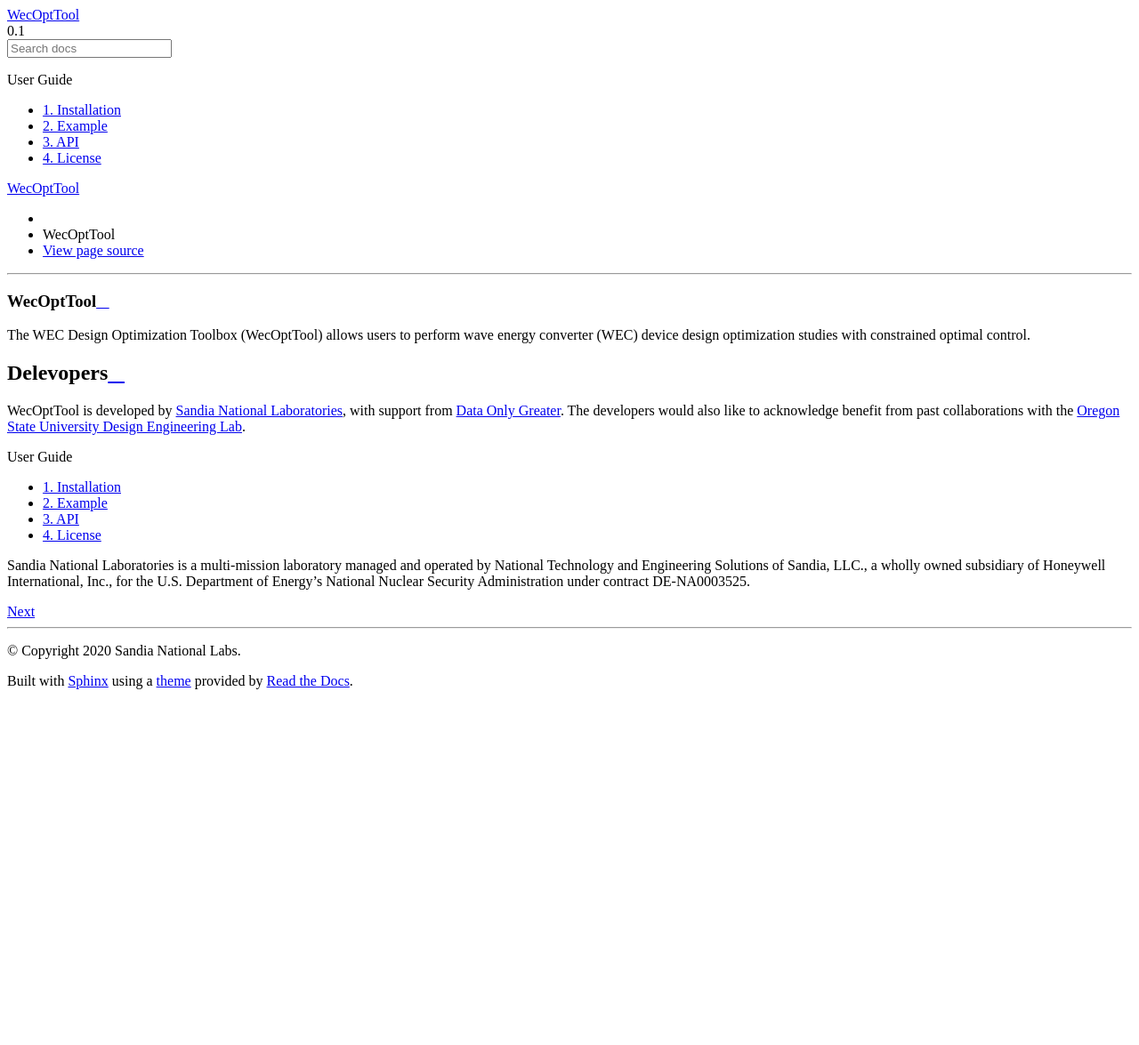
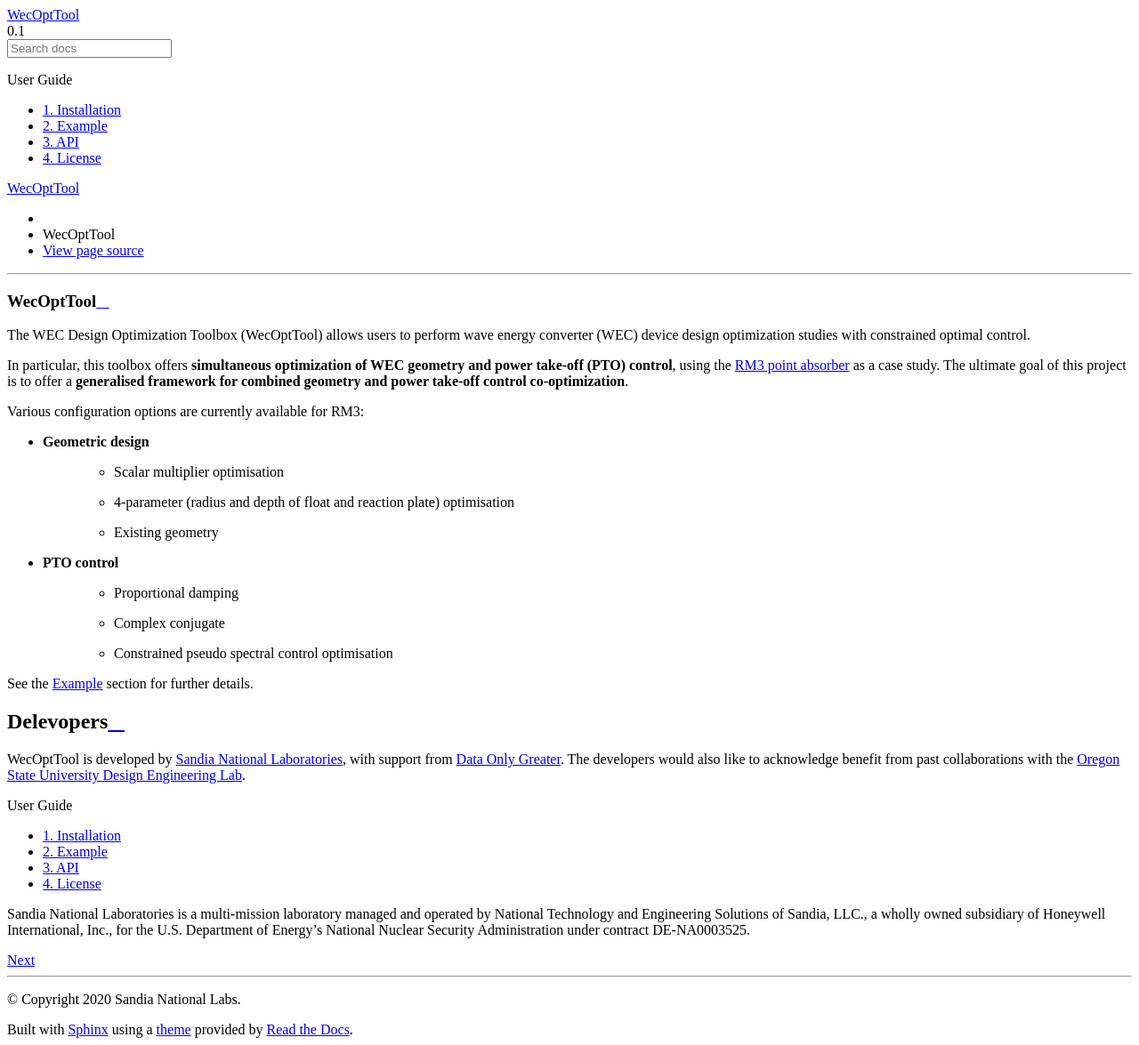
Before and after one commit to SNL-WaterPower/WecOptTool-MATLAB, a Sphinx documentation site: the page built from docs/index.rst, in a window 1280 px wide. Shown: the whole page at 89% size. Built offline with Sphinx 7.4.7 and the Read the Docs theme 2.0.0, drawn with Linux system fonts in a browser that asks for light colours; before the commit the page ends 900 px from its top, so only the background shows below that.

Commit message:
Jazz up index page and remove unnecessary replace statements in links

```diff
--- a/docs/index.rst
+++ b/docs/index.rst
@@ -6,11 +6,32 @@
 energy converter (WEC) device design optimization studies with constrained
 optimal control.
 
+In particular, this toolbox offers **simultaneous optimization of WEC geometry
+and power take-off (PTO) control**, using the `RM3 point absorber`_ as a case
+study. The ultimate goal of this project is to offer a **generalised framework
+for combined geometry and power take-off control co-optimization**.
+
+Various configuration options are currently available for RM3:
+
+* **Geometric design**
+
+    * Scalar multiplier optimisation
+    * 4-parameter (radius and depth of float and reaction plate) optimisation
+    * Existing geometry
+
+* **PTO control**
+
+    * Proportional damping
+    * Complex conjugate
+    * Constrained pseudo spectral control optimisation
+
+See the :ref:`user-example` section for further details.
+
 Delevopers
 ==========
-WecOptTool is developed by |Sandia National Laboratories|_, with support from
-|Data Only Greater|_. The developers would also like to acknowledge benefit from
-past collaborations with the |Oregon State University Design Engineering Lab|_.
+WecOptTool is developed by `Sandia National Laboratories`_, with support from
+`Data Only Greater`_. The developers would also like to acknowledge benefit from
+past collaborations with the `Oregon State University Design Engineering Lab`_.
 
 .. include:: contents.rst
 
@@ -20,12 +41,7 @@
 the U.S. Department of Energy's National Nuclear Security Administration
 under contract DE-NA0003525.
 
-
-.. |Oregon State University Design Engineering Lab| replace:: Oregon State University Design Engineering Lab
 .. _Oregon State University Design Engineering Lab: https://design.engr.oregonstate.edu
-
-.. |Sandia National Laboratories| replace:: Sandia National Laboratories
 .. _Sandia National Laboratories: https://www.sandia.gov
-
-.. |Data Only Greater| replace:: Data Only Greater
 .. _Data Only Greater: https://www.dataonlygreater.com
+.. _RM3 point absorber: https://tethys-engineering.pnnl.gov/signature-projects/rm3-wave-point-absorber
--- a/docs/user/example.rst
+++ b/docs/user/example.rst
@@ -1,3 +1,5 @@
+.. _user-example:
+
 *******
 Example
 *******
```
